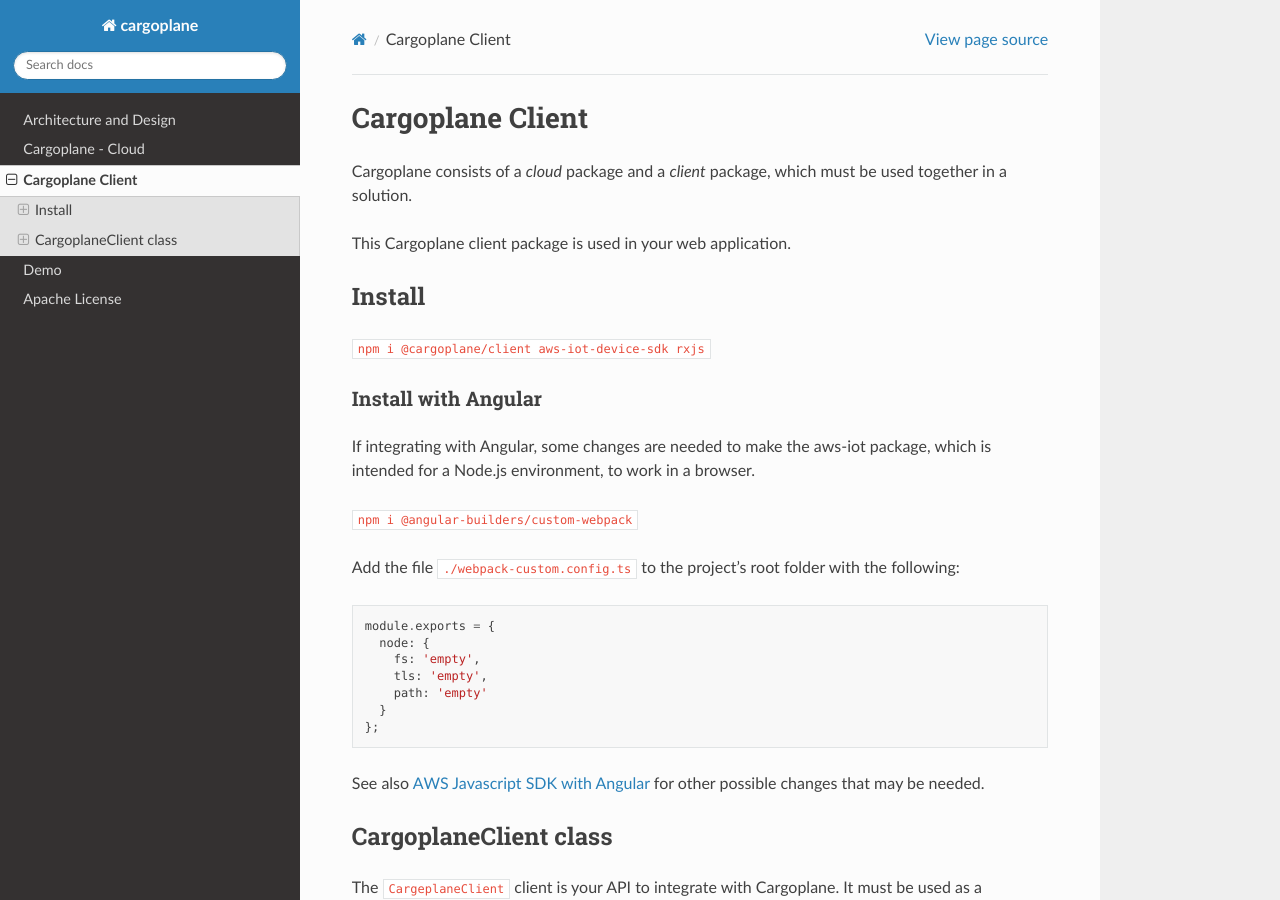
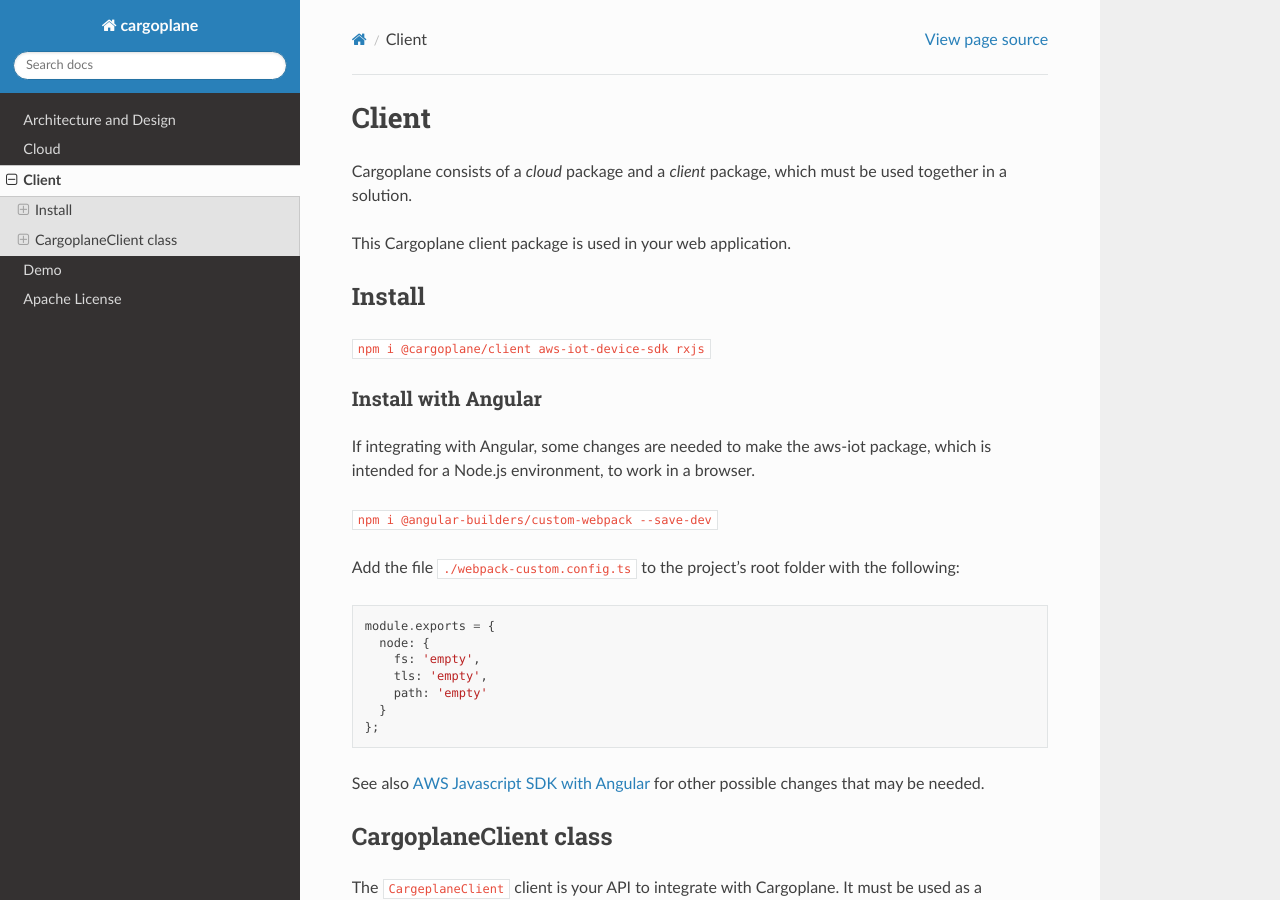
Before and after one commit to rackspace/cargoplane, a Sphinx documentation site: the page built from docs/source/client.rst, in a window 1280 px wide and 900 px high. Built offline with Sphinx 7.4.7 and the Read the Docs theme 2.0.0, drawn with Linux system fonts in a browser that asks for light colours.

Commit message:
Issue #14 - Misc documentation fixes
- Fix some links between demo page.
- Update Angular dependency instructions to install as dev dependency.
- Made titles of Cloud and Client pages consistent.

```diff
--- a/docs/source/client.rst
+++ b/docs/source/client.rst
@@ -1,5 +1,5 @@
-Cargoplane Client
-=================
+Client
+======
 
 Cargoplane consists of a *cloud* package and a *client* package, which must be used together in a solution.
 
@@ -16,7 +16,7 @@
 If integrating with Angular, some changes are needed to make the aws-iot package, which is intended for a Node.js
 environment, to work in a browser.
 
-``npm i @angular-builders/custom-webpack``
+``npm i @angular-builders/custom-webpack --save-dev``
 
 Add the file ``./webpack-custom.config.ts`` to the project's root folder with the following::
 
@@ -37,7 +37,7 @@
 The ``CargeplaneClient`` client is your API to integrate with Cargoplane.
 It must be used as a singleton. (If you have dependency injection, use that.)
 
-Please see the `demos <demo>`_ for examples to follow.
+Please see the :doc:`demos <demo>` for examples to follow.
 
 connect
 ^^^^^^^
--- a/docs/source/cloud.rst
+++ b/docs/source/cloud.rst
@@ -1,5 +1,5 @@
-Cargoplane - Cloud
-==================
+Cloud
+=====
 
 Cargoplane consists of a *cloud* package and a *client* package, which must be used together in a solution.
 
--- a/docs/source/index.rst
+++ b/docs/source/index.rst
@@ -30,7 +30,7 @@
 
 Chat
   The classic example for this is a chat ability between web site visitors and company support.
-  In fact, a simple version of this serves as the `demo <demo>`_.
+  In fact, a simple version of this serves as the :doc:`demo <demo>`.
 
 Push notifications
   Web app users can be notified of events that have occurred in the cloud.
```
